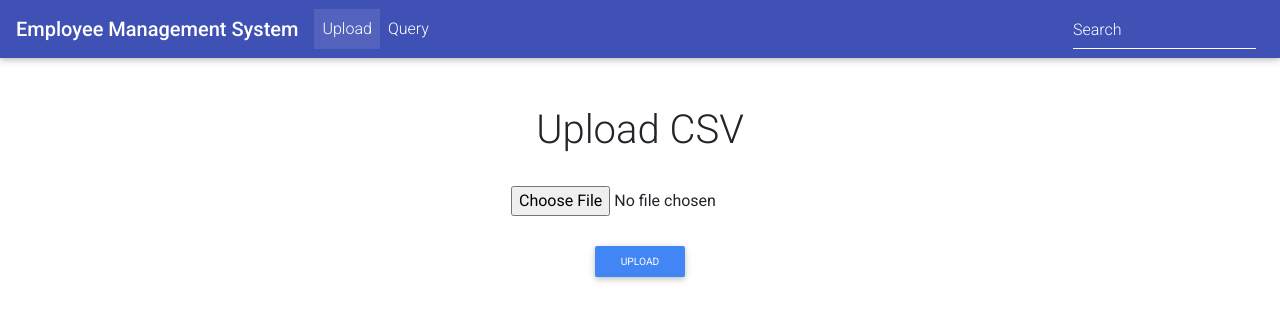
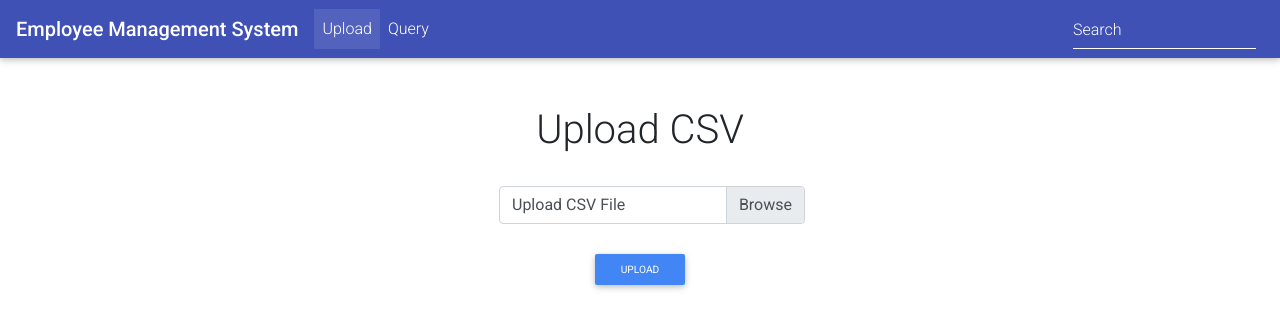
Before and after one commit to novin997/estl, a React (Create React App) app in the folder myapp/: page /upload in a window 1280 px wide. Shown: the top 328 px of the page. Built offline with nearby package versions, Linux system fonts and the light colour scheme.

Commit message:
make changes to upload page

```diff
--- a/myapp/src/Upload/Upload.js
+++ b/myapp/src/Upload/Upload.js
@@ -2,14 +2,15 @@ import React, { useState } from "react";
 
 export default function Upload() {
   const [file, setFile] = useState("");
+  const [fileName, setFileName] = useState("Upload CSV File");
   const [response, setResponse] = useState("");
 
   function fileChange(e) {
     const file = e.target.files[0];
-
     // Check for the file if it is csv file format else alert user file format invalid
     if (file.type === "text/csv") setFile(file);
     else alert("Invalid File Type");
+    setFileName(file.name);
     console.log(file.type);
   }
 
@@ -36,8 +37,21 @@ export default function Upload() {
       <div className="m-4 d-flex justify-content-center">
         <h1>Upload CSV</h1>
       </div>
-      <div className="pl-5 m-4 d-flex justify-content-center">
-        <input type="file" name="csvFile" onChange={fileChange} />
+      <div className="pr-4 m-4 d-flex justify-content-center input-group">
+        <div className="w-20">
+          <div className="custom-file">
+            <input
+              type="file"
+              name="csvFile"
+              onChange={fileChange}
+              className="custom-file-input"
+              id="inputGroupFile01"
+            />
+            <label className="custom-file-label" htmlFor="inputGroupFile01">
+              {fileName}
+            </label>
+          </div>
+        </div>
       </div>
       <div className="m-4 d-flex justify-content-center">
         <button
@@ -48,7 +62,7 @@ export default function Upload() {
           Upload
         </button>
       </div>
-      <div className="m-4 d-flex justify-content-center">
+      <div className="pl-4 m-4 d-flex justify-content-center">
         <p>{response}</p>
       </div>
     </div>
```
Also changed, not shown: 1 other file (tests, documents, lock files or other folders).
